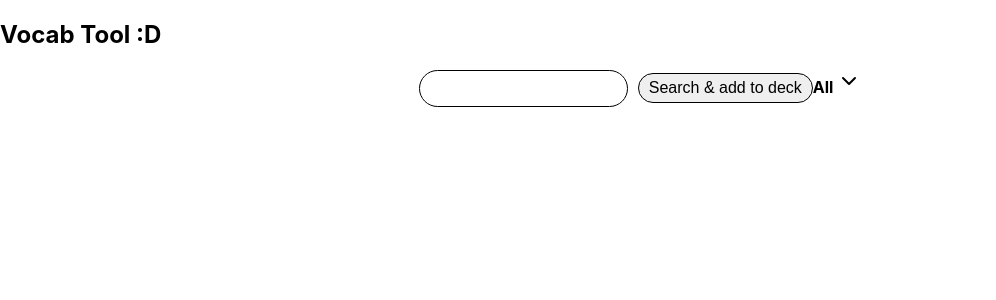
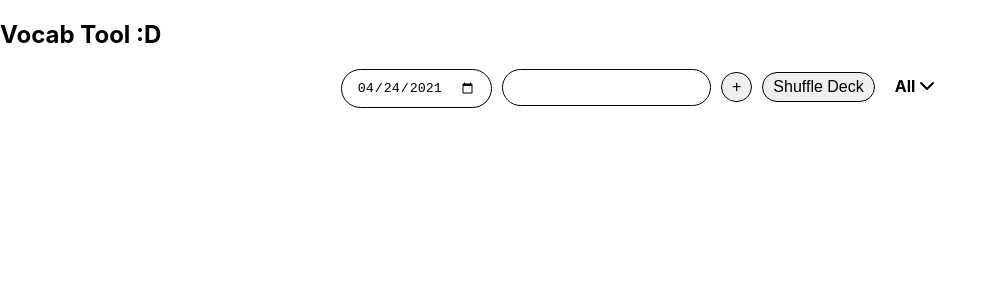
Before and after one commit to NOIPA171/vocabs-webfront, a React (Create React App) app: page / in a window 1280 px wide. Shown: the top 300 px of the page, without its empty margins (0-996 px from the left). Built offline with nearby package versions, Linux system fonts and the light colour scheme.

Commit message:
fix css & + shuffle & date

```diff
--- a/src/components/Card/style.module.scss
+++ b/src/components/Card/style.module.scss
@@ -1,3 +1,5 @@
+@import "~styles/mixins.scss";
+
 @mixin iconBar {
   content: "";
   display: block;
@@ -7,12 +9,12 @@
   background: black;
 }
 
-$prrty5: #ff1800;
-$prrty4: #ffa62b;
-$prrty3: #360568;
-$prrty2: #06b4db;
-$prrty1: #98dfea;
-$prrty0: #ede7e3;
+$prrty5: $red;
+$prrty4: $orange;
+$prrty3: $purple;
+$prrty2: $blue;
+$prrty1: $l-blue;
+$prrty0: $wheat;
 
 .container {
   margin: 5px auto;
--- a/src/components/DisplayBlock/index.js
+++ b/src/components/DisplayBlock/index.js
@@ -77,18 +77,21 @@ const DisplayBlock = ({ selectedVocab, deleteVocab, updateVocab }) => {
         ) : (
           selectedVocab.notes && (
             <>
-              Notes: <p className={cx('notes')}>{selectedVocab.notes}</p>
+              Notes: <p className={cx("notes")}>{selectedVocab.notes}</p>
             </>
           )
         )}
         {selectedVocab.meanings.map((meaning, idx) => (
-          <div key={`meaning_${selectedVocab.word}_${idx}`} className={cx('meaning')}>
+          <div
+            key={`meaning_${selectedVocab.word}_${idx}`}
+            className={cx("meaning")}
+          >
             <p>{meaning.partOfSpeech}</p>
             <ul>
               {meaning.definitions.map((def, idx) => (
                 <li key={`def_${selectedVocab.word}_${idx}`}>
-                  {def.definition} <br />
-                  <span className={cx("eg")}>{def.example}</span>
+                  {def.definition}
+                  <p className={cx("eg")}>{def.example}</p>
                 </li>
               ))}
             </ul>
--- a/src/components/DisplayBlock/style.module.scss
+++ b/src/components/DisplayBlock/style.module.scss
@@ -29,6 +29,7 @@
 }
 .meaning {
   .eg {
+    margin-top: 5px;
     color: grey;
     font-style: italic;
   }
--- a/src/components/Dropdown/index.js
+++ b/src/components/Dropdown/index.js
@@ -5,7 +5,7 @@ import styles from "./style.module.scss";
 
 const cx = className.bind(styles);
 
-const Dropdown = ({ options, title, onChange }) => {
+const Dropdown = ({ options, onChange }) => {
   const [isFocus, setIsFocus] = useState(0);
   const [isOpen, setIsOpen] = useState(false);
   const [selected, setSelected] = useState(options[0]);
@@ -25,7 +25,7 @@ const Dropdown = ({ options, title, onChange }) => {
         setIsOpen(false);
         setIsFocus(0);
       }}
-      className={cx("wrapper")}
+      className={cx("wrapper", { active: isFocus })}
     >
       <div className={cx("title")}>
         {selected.value} <ChevronDown />
--- a/src/components/Dropdown/style.module.scss
+++ b/src/components/Dropdown/style.module.scss
@@ -1,21 +1,37 @@
+@import "~styles/mixins.scss";
+
 .wrapper {
   position: relative;
   cursor: pointer;
   outline: none;
   display: inline-block;
   user-select: none;
+  border-radius: 50px;
+  transition: .3s;
+  // border: solid 1px transparent;
+  &:hover, &:active, &.active {
+    // border: solid 1px black;
+    box-shadow: $shadow;
+  }
   .title {
     font-weight: bold;
+    display: flex;
+    align-items: center;
+    padding: 5px 10px;
   }
   .options {
     position: absolute;
     border: solid 1px grey;
+    background: white;
     border-radius: 5px;
+    width: 100%;
+    left: -1px;
+    z-index: 10;
     .opt {
-    padding: 10px 15px;
-    background: rgba(0,0,0,0);
+      padding: 10px 15px;
+      background: rgba(0, 0, 0, 0);
       &:hover {
-        background: rgba(0,0,0,.3);
+        background: rgba(0, 0, 0, 0.3);
       }
     }
   }
--- a/src/pages/List/index.js
+++ b/src/pages/List/index.js
@@ -7,6 +7,7 @@ import Input from "components/Input";
 import Dropdown from "components/Dropdown";
 
 import { priorityList } from "./lists";
+import { shuffleArray } from "utils/functions";
 import moment from "moment-timezone";
 import className from "classnames/bind";
 import styles from "./style.module.scss";
@@ -17,26 +18,29 @@ const sortList = (list) => list.sort((a, b) => b.priority - a.priority);
 const setStorage = (list) =>
   localStorage.setItem("vocabs", JSON.stringify(list));
 
+const frmt = "YYYY/MM/DD";
+const fullList = JSON.parse(localStorage.getItem("vocabs") || "[]");
+
 export default function App() {
-  const fullList = useRef(JSON.parse(localStorage.getItem("vocabs") || "[]"))
   const [keyword, setKeyword] = useState("");
+  const [date, setDate] = useState(moment().format(frmt));
   const [display, setDisplay] = useState(null);
-  const [list, setList] = useState(fullList.current);
-  const [filterPrrty, setFilterPrrty] = useState(null)
+  const [list, setList] = useState(fullList);
   const [isLoading, setIsLoading] = useState(false);
-
   const [openIndex, setOpenIndex] = useState(-1);
 
+  const [filterPrrty, setFilterPrrty] = useState(null);
+
   useEffect(() => {
-    setList(prev => {
-      if(filterPrrty === null){
-        return fullList.current
+    setList((prev) => {
+      if (filterPrrty === null) {
+        return fullList;
       }
-      return fullList.current.filter(vocab => {
-        return vocab.priority === filterPrrty
-      })
-    })
-  }, [filterPrrty])
+      return fullList.filter((vocab) => {
+        return vocab.priority === filterPrrty;
+      });
+    });
+  }, [filterPrrty]);
 
   const getListDatesData = () => {
     return list.reduce((obj, currValue) => {
@@ -49,7 +53,6 @@ export default function App() {
   const setData = (list) => {
     setStorage(list);
     setList(list);
-    fullList.current = list
   };
 
   const fetchData = async () => {
@@ -63,7 +66,7 @@ export default function App() {
             ...res[0],
             status: "success",
             priority: 3,
-            created_at: moment().format("YYYY/MM/DD"),
+            created_at: date,
           });
           //has word
         } else {
@@ -93,6 +96,8 @@ export default function App() {
   };
 
   const deleteVocab = (index) => {
+    const ans = window.confirm('are you sure?')
+    if(!ans) return;
     setOpenIndex(-1);
     setList((prev) => {
       const newList = prev.concat([]);
@@ -132,6 +137,13 @@ export default function App() {
       </nav>
       <div className={cx("bar")}>
         <Input
+          type="date"
+          value={moment(date).format("YYYY-MM-DD")}
+          onChange={(evt) => {
+            setDate(moment(evt.target.value).format(frmt));
+          }}
+        />
+        <Input
           value={keyword}
           onChange={(evt) => setKeyword(evt.target.value)}
           onKeyDown={(evt) => {
@@ -141,7 +153,14 @@ export default function App() {
           }}
           disabled={isLoading}
         />
-        <Button onClick={fetchData}>Search & add to deck</Button>
+        <Button onClick={fetchData}>+</Button>
+        <Button
+          onClick={() => {
+            setList(shuffleArray(list));
+          }}
+        >
+          Shuffle Deck
+        </Button>
         {/* <Button onClick={() => setData(sortList(list))}>sort deck</Button> */}
         <Dropdown
           options={priorityList}
--- a/src/pages/List/style.module.scss
+++ b/src/pages/List/style.module.scss
@@ -1,7 +1,7 @@
 .bar {
   text-align: center;
   margin-bottom: 20px;
-  > button {
+  > * {
     margin-left: 10px;
   }
 }
--- /dev/null
+++ b/src/styles/mixins.scss
@@ -0,0 +1,11 @@
+$red: #ff1800;
+$orange: #ffa62b;
+$purple: #360568;
+$blue: #06b4db;
+$l-blue: #98dfea;
+$wheat: #ede7e3;
+
+$shadow: 0 0 10px rgba(0, 0, 0, 0.3);
+$shadow-m: 0 0 15px rgba(0, 0, 0, 0.3);
+
+$bdrs: 50px;
--- /dev/null
+++ b/src/utils/functions.js
@@ -0,0 +1,10 @@
+export const shuffleArray = (array) => {
+  const arr = array.concat([]);
+  for (let i = arr.length - 1; i > 0; i--) {
+    const j = Math.floor(Math.random() * (i + 1));
+    const temp = arr[i];
+    arr[i] = arr[j];
+    arr[j] = temp;
+  }
+  return arr;
+};
```
